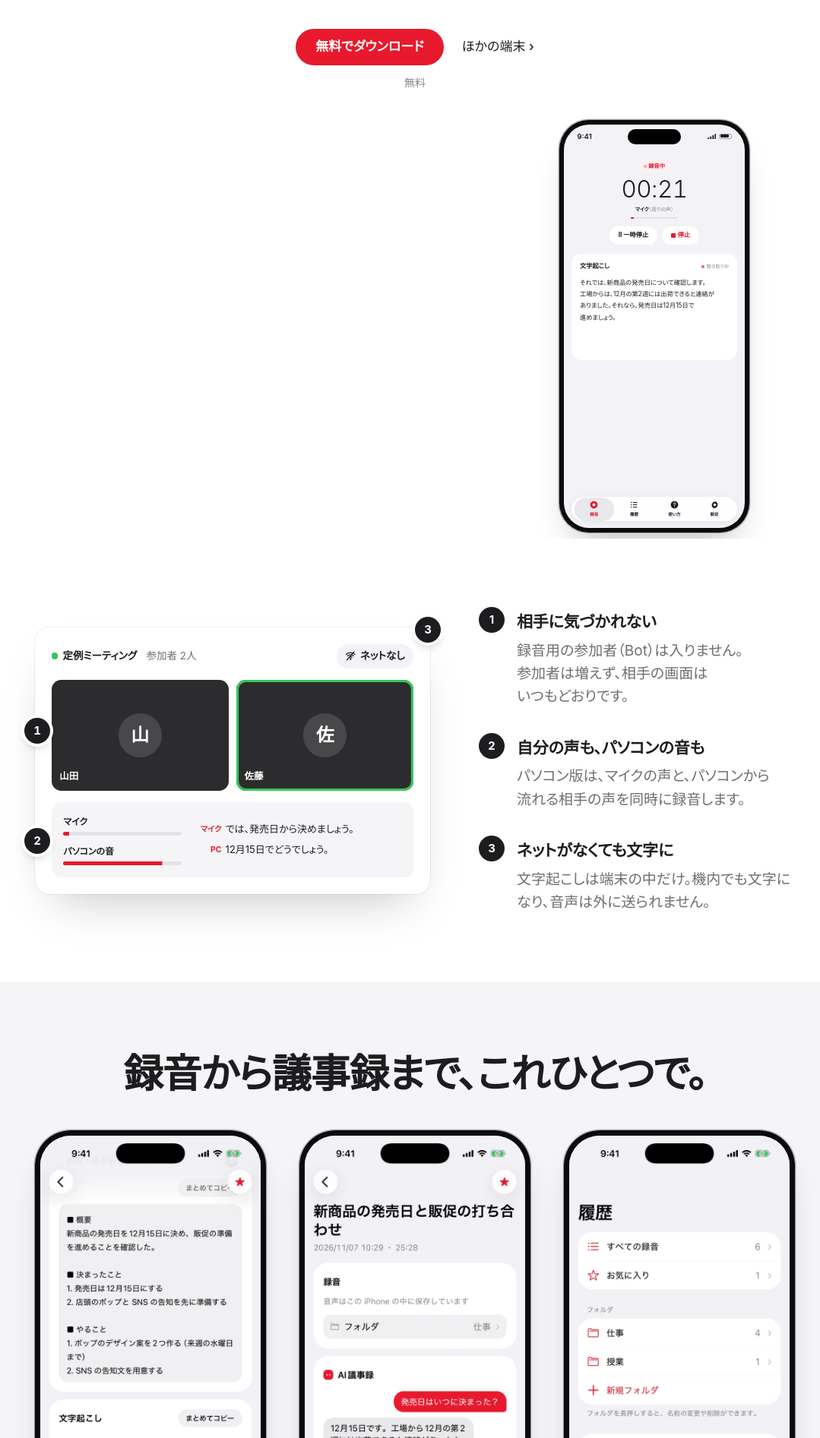
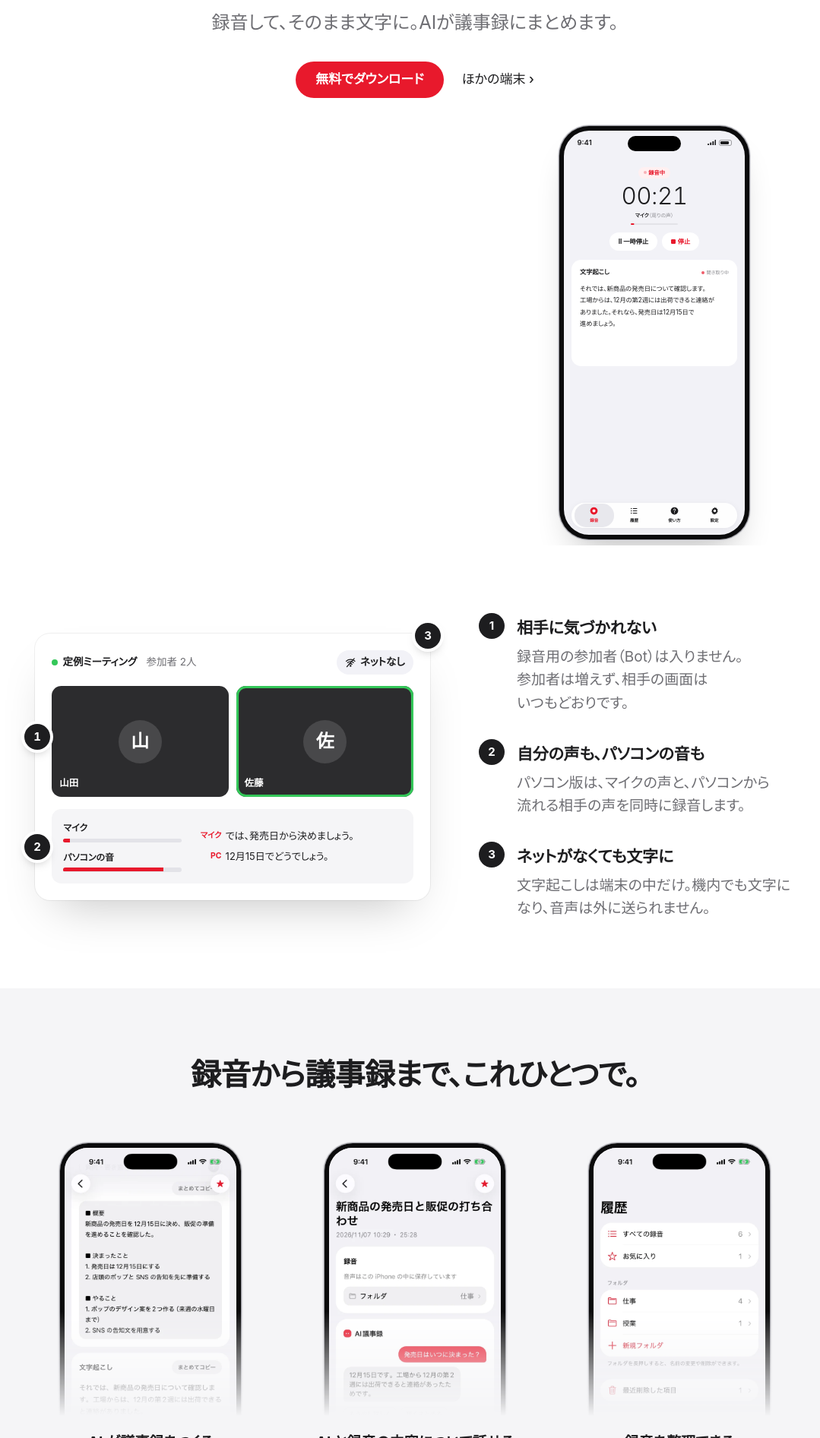
Before and after one commit to naoyattsuji/giroku-lp, a Next.js app: page / in a window 1280 px wide. Shown: the part 367-2260 px from the top of the page at 76% size, without its empty margins (94-1173 px from the left). Built offline with nearby package versions, Linux system fonts and the light colour scheme.

Commit message:
LP：見出しの上に「無料の AI 議事録アプリ」、画面3枚の所の圧迫感を減らす
Co-Authored-By: Claude Opus 5.5 <noreply@anthropic.com>

```diff
--- a/app/home.css
+++ b/app/home.css
@@ -103,8 +103,8 @@
 .h-hero-mark { display: inline-flex; margin-bottom: 20px; }
 .h-lead { margin: 22px auto 0; max-width: 40em; color: var(--h-ink-2); font-size: clamp(19px, 2vw, 24px) !important; line-height: 1.55; }
 .h-hero-actions { margin-top: 32px; display: flex; gap: 24px; justify-content: center; align-items: center; flex-wrap: wrap; }
-/* ボタンのすぐ下に「無料」の1語だけ。控えめな灰色・普通の太さ */
-.h-hero-note { margin-top: 12px; color: var(--h-ink-3); font-size: 14px !important; }
+/* 見出しの上の小さな一言：何のアプリかと「無料」を最初に伝える（Apple の製品ページと同じ置き方。赤は押す所だけなので灰色。2026-11-08） */
+.h-eyebrow { margin: 0 0 14px; color: var(--h-ink-2); font-weight: 600; font-size: clamp(15px, 1.4vw, 19px) !important; letter-spacing: 0.02em; }
 
 .h-hero-stage {
   position: relative;
@@ -314,6 +314,17 @@
 .h-trio { display: grid; grid-template-columns: repeat(3, 1fr); gap: clamp(20px, 3.4vw, 48px); max-width: 1040px; margin: 0 auto; }
 .h-trio figure { margin: 0; text-align: center; }
 .h-trio figcaption { margin-top: 14px; font-weight: 600; font-size: 16px; }
+/* 圧迫感を減らす（2026-11-08）：見出しは一回り小さく余白を広く、iPhone は小さめにして下3分の1を背景に溶かす */
+.h-trio-title { font-size: clamp(26px, 3.4vw, 40px) !important; margin-bottom: clamp(40px, 5vw, 64px); }
+.h-trio .h-phone {
+  width: 80%;
+  margin: 0 auto;
+  padding: 3px 3px 0;
+  aspect-ratio: 646 / 960;
+  overflow: hidden;
+  -webkit-mask-image: linear-gradient(to bottom, #000 62%, transparent 100%);
+  mask-image: linear-gradient(to bottom, #000 62%, transparent 100%);
+}
 .h-download .h-faq { margin-top: clamp(40px, 6vw, 64px); text-align: left; }
 
 @media (max-width: 760px) {
@@ -339,6 +350,7 @@
   }
   .h-trio::-webkit-scrollbar { display: none; }
   .h-trio figure { flex: 0 0 62%; scroll-snap-align: center; }
+  .h-trio .h-phone { width: 100%; }
   .h-trio figcaption { font-size: 14px !important; margin-top: 14px; }
   .h-trio figcaption b { font-size: 16px; }
 }
--- a/app/page.tsx
+++ b/app/page.tsx
@@ -136,6 +136,7 @@ export default function Home(): ReactElement {
       <main id="top">
         <section className="h-hero">
           <div className="h-inner h-hero-copy">
+            <p className="h-eyebrow">無料の AI 議事録アプリ</p>
             <h1>
               相手に気づかれず、
               <br />
@@ -146,7 +147,6 @@ export default function Home(): ReactElement {
               <PrimaryAction platform={platform} />
               <a href="#download" className="h-link">ほかの端末 ›</a>
             </div>
-            <p className="h-hero-note">無料</p>
           </div>
           <div className="h-hero-stage">
             <MacLive />
@@ -161,7 +161,7 @@ export default function Home(): ReactElement {
         </Section>
 
         <Section tone="gray">
-          <h2 className="h-center-title" data-reveal>録音から議事録まで、これひとつで。</h2>
+          <h2 className="h-center-title h-trio-title" data-reveal>録音から議事録まで、これひとつで。</h2>
           <div className="h-trio" data-reveal>
             <figure>
               <PhoneShot src="/shots/ios-04.webp" alt="AI 議事録。概要・決まったこと・やることが並ぶ" />
```
